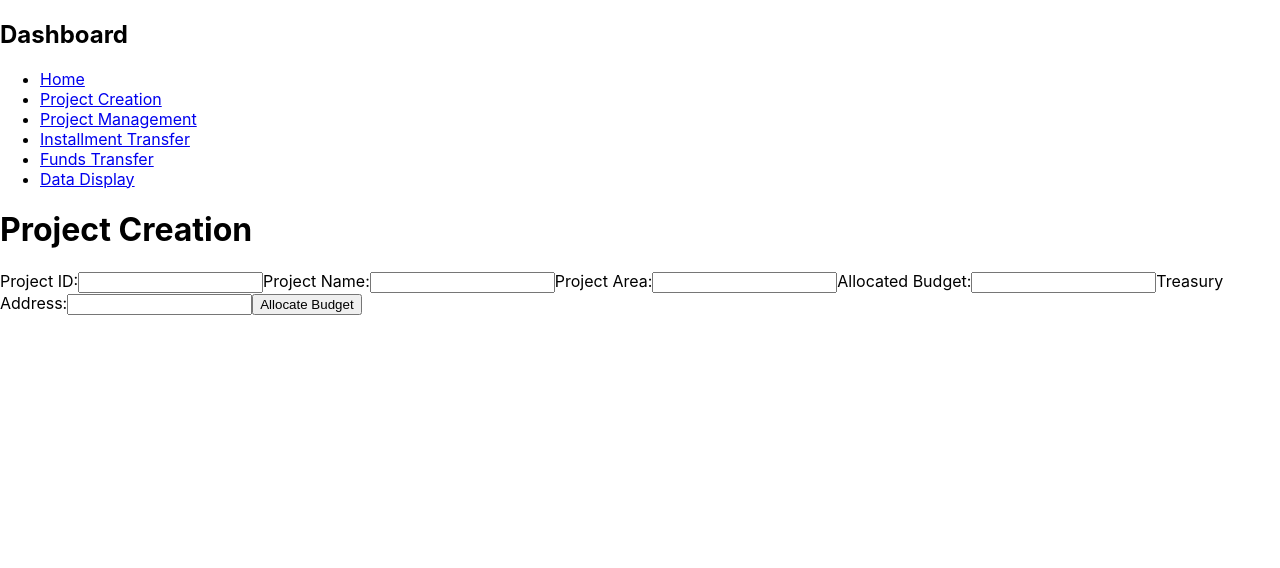
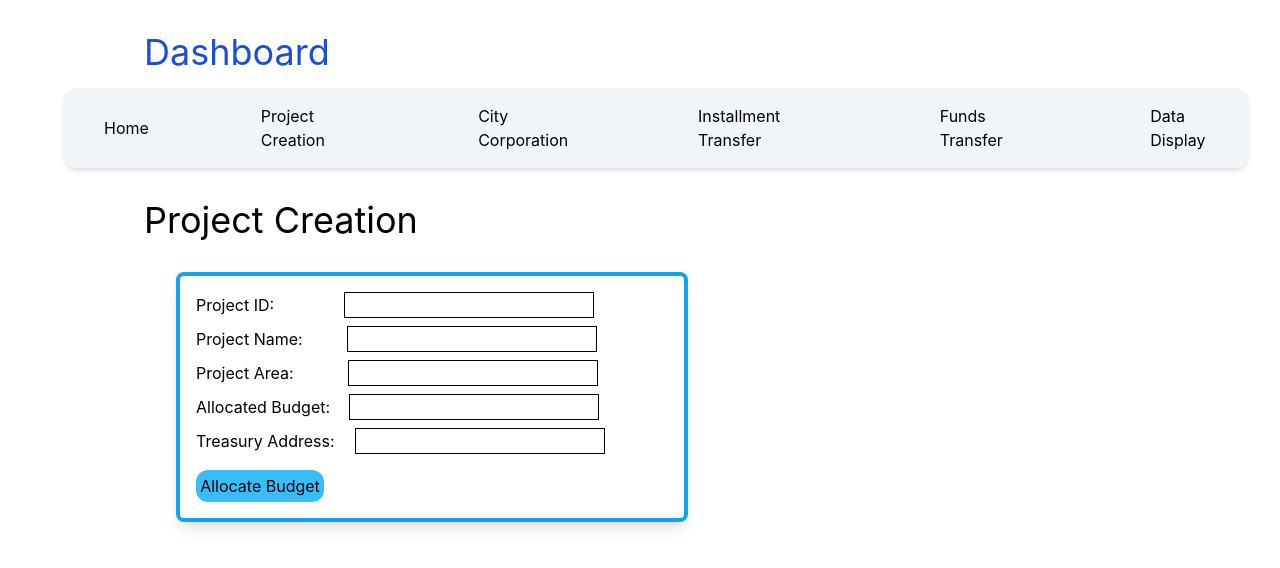
Before and after one commit to M8Rahman/blockchain-draft, a React (Create React App) app: page /project-creation in a window 1280 px wide. Shown: the top 568 px of the page. Built offline with nearby package versions, Linux system fonts and the light colour scheme.

Commit message:
updated code

```diff
--- /dev/null
+++ b/postcss.config.js
@@ -0,0 +1,6 @@
+module.exports = {
+  plugins: {
+    tailwindcss: {},
+    autoprefixer: {},
+  },
+}
--- a/src/Dashboard.js
+++ b/src/Dashboard.js
@@ -31,9 +31,10 @@ import { Link } from 'react-router-dom';
 
 function Dashboard() {
   return (
-    <nav>
-      <h1>Dashboard</h1>
-      <ul>
+    <nav className="m-8">
+      <h1 className="text-4xl text-blue-700 m-4 ml-28">Dashboard</h1>
+      <div className="ml-8 ">
+        {/* <ul>
           <li>
             <Link to="/">Home</Link>
           </li>
@@ -52,7 +53,18 @@ function Dashboard() {
           <li>
             <Link to="/data-display">Data Display</Link>
           </li>
+        </ul> */}
+        <ul className="flex items-center p-4 max-w-7xl my-4 mx-auto shadow-md rounded-xl bg-slate-100 space-x-28">
+          {/* <h1 className="text-4xl text-blue-700 m-4">Dashboard</h1> */}
+          <li className="ml-6"><Link to="/">Home</Link></li>
+          <li><Link to="/project-creation">Project Creation</Link></li>
+          {/* project management */}
+          <li><Link to="/project-management">City Corporation</Link></li>
+          <li><Link to="/installment-transfer">Installment Transfer</Link></li>
+          <li><Link to="/funds-transfer">Funds Transfer</Link></li>
+          <li><Link to="/data-display">Data Display</Link></li>
         </ul>
+      </div>
     </nav>
   );
 }
--- a/src/DataDisplay.js
+++ b/src/DataDisplay.js
@@ -20,6 +20,13 @@ function DataDisplay() {
           </li>
         ))}
       </ul>
+      <div>
+        <button className="">All Project</button>
+        <button className="">City Corporation</button>
+        <button>All Project Details</button>
+        <button>Projects</button>
+        <button>Treasury</button>
+      </div>
     </div>
   );
 }
--- a/src/FundsTransfer.js
+++ b/src/FundsTransfer.js
@@ -18,9 +18,9 @@ function FundsTransfer() {
       <h1>Funds Transfer to Builder</h1>
       <label>
         Funds Amount:
-        <input type="number" onChange={handleInputChange} />
+        <input className="ml-[19px] mb-2 border border-black" type="number" onChange={handleInputChange} />
       </label>
-      <button type="button" onClick={handleTransferFunds}>
+      <button className="text-black bg-sky-400 rounded-xl mt-4 h-8 w-[128px]" type="button" onClick={handleTransferFunds}>
         Transfer Funds to Builder
       </button>
     </div>
--- a/src/ProjectCreation.js
+++ b/src/ProjectCreation.js
@@ -21,29 +21,34 @@ function ProjectCreation() {
 
   return (
     <div>
-      <h1>Project Creation</h1>
-      <form>
-        <label>
+      <h1 className="mb-8 text-4xl ml-36">Project Creation</h1>
+      <form className="border-4 border-sky-500  m-2 p-4 w-2/5 ml-44 shadow-lg rounded-lg">
+        <label className="">
           Project ID:
-          <input type="text" name="id" onChange={handleInputChange} />
+          <input className="ml-[70px] mb-2 border border-black" type="text" name="id" onChange={handleInputChange} />
         </label>
+        <br></br>
         <label>
           Project Name:
-          <input type="text" name="name" onChange={handleInputChange} />
+          <input className="ml-[44px] mb-2 border border-black" type="text" name="name" onChange={handleInputChange} />
         </label>
+        <br></br>
         <label>
           Project Area:
-          <input type="text" name="area" onChange={handleInputChange} />
+          <input className="ml-[54px] mb-2 border border-black" type="text" name="area" onChange={handleInputChange} />
         </label>
+        <br></br>
         <label>
           Allocated Budget:
-          <input type="number" name="budget" onChange={handleInputChange} />
+          <input className="ml-[19px] mb-2 border border-black" type="number" name="budget" onChange={handleInputChange} />
         </label>
+        <br></br>
         <label>
           Treasury Address:
-          <input type="text" name="treasury" onChange={handleInputChange} />
+          <input className="ml-[20px] border border-black" type="text" name="treasury" onChange={handleInputChange} />
         </label>
-        <button type="button" onClick={handleAllocateBudget}>
+        <br></br>
+        <button className="text-black bg-sky-400 rounded-xl mt-4 h-8 w-[128px]" type="button" onClick={handleAllocateBudget}>
           Allocate Budget
         </button>
       </form>
--- a/src/ProjectManagement.js
+++ b/src/ProjectManagement.js
@@ -16,13 +16,15 @@ function ProjectManagement() {
   return (
     <div>
       <h1>Project Management</h1>
-      <label>
+      <form className="border-4 border-sky-500  m-2 p-4 w-2/5 ml-44 shadow-lg rounded-lg">
+        <label >
           City Corporation Address:
           <input type="text" onChange={handleInputChange} />
         </label>
         <button type="button" onClick={handleSetCityCorporation}>
           Set City Corporation
         </button>
+      </form>
     </div>
   );
 }
--- a/src/index.css
+++ b/src/index.css
@@ -11,3 +11,6 @@ code {
   font-family: source-code-pro, Menlo, Monaco, Consolas, 'Courier New',
     monospace;
 }
+@tailwind base;
+@tailwind components;
+@tailwind utilities;
--- /dev/null
+++ b/tailwind.config.js
@@ -0,0 +1,11 @@
+/** @type {import('tailwindcss').Config} */
+module.exports = {
+  content: [
+    "./index.html",
+    "./src/**/*.{js,ts,jsx,tsx}",
+  ],
+  theme: {
+    extend: {},
+  },
+  plugins: [],
+}
```
Also changed, not shown: package.json (+6 -1 lines), 1 other file (tests, documents, lock files or other folders). Lines whose indentation alone changed are shown as unchanged.
